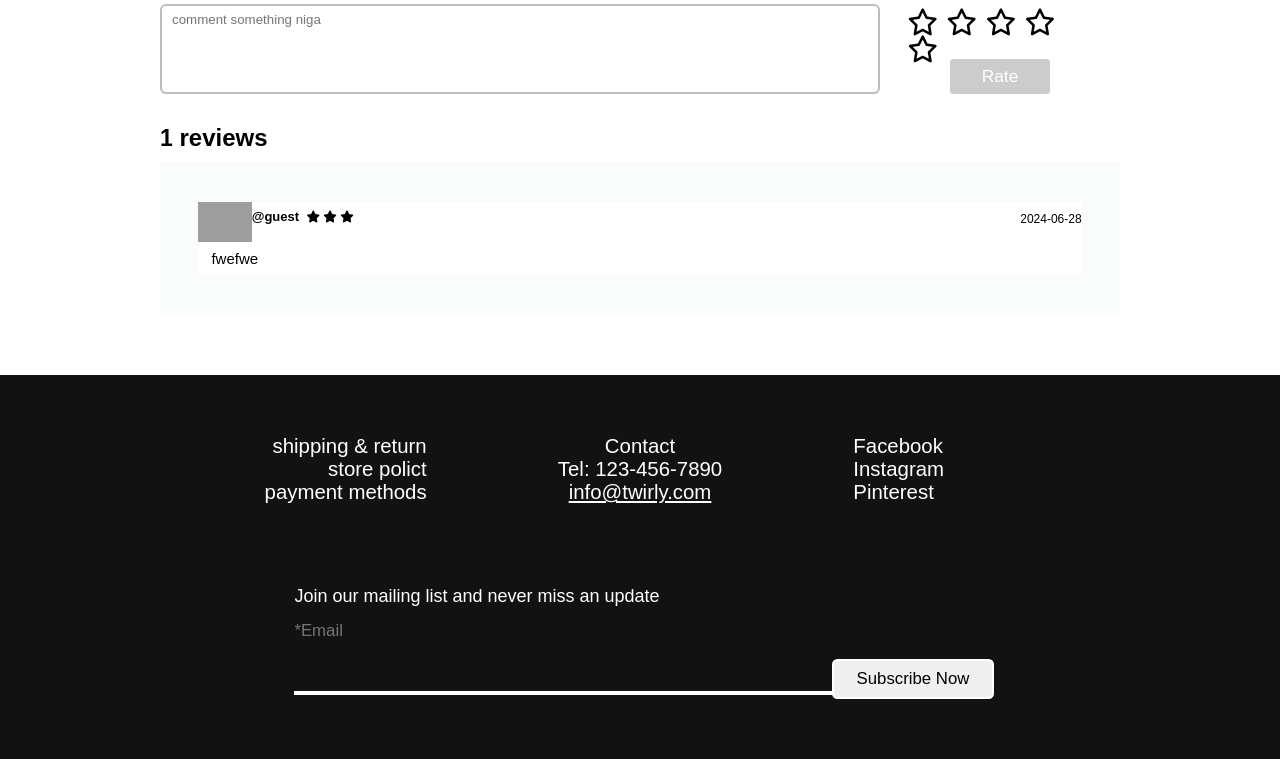
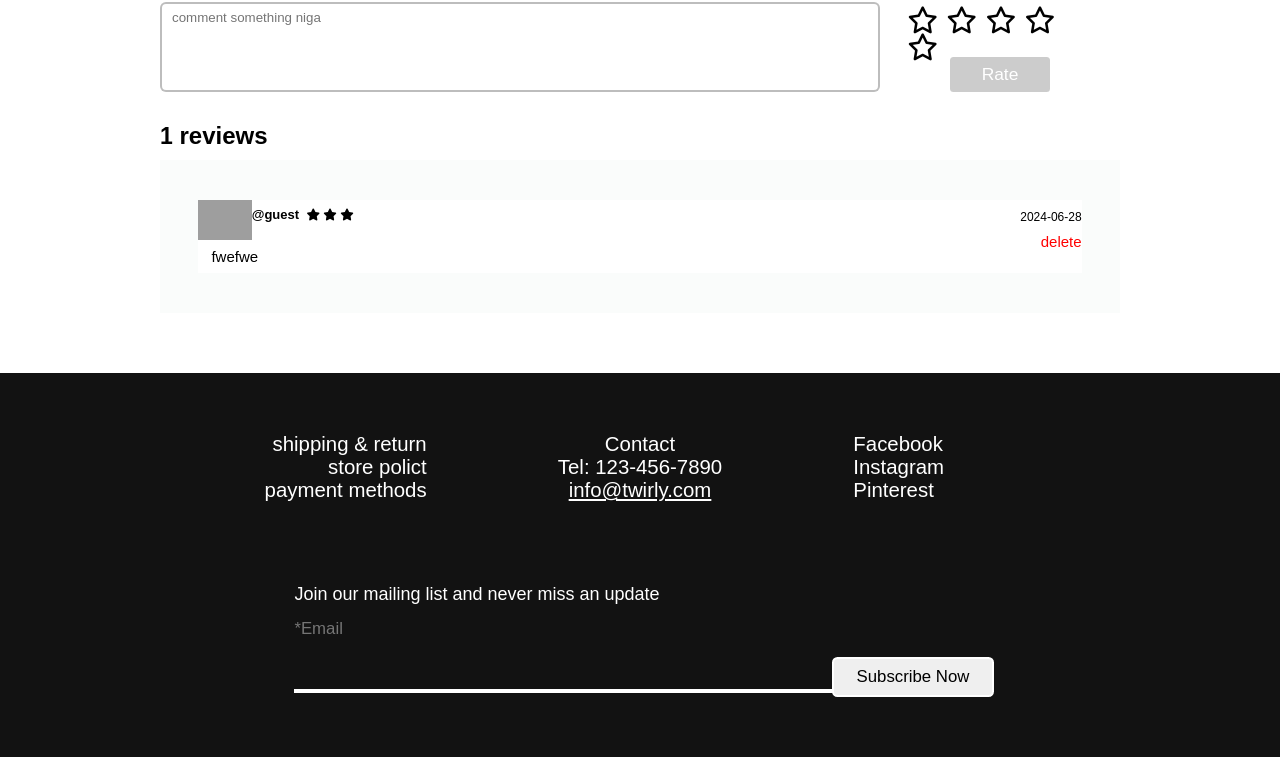
Before and after one commit to longiniii/funky-printed-bags, a Flask app: page /product/9 in a window 1280 px wide. Shown: the part 838-1597 px from the top of the page. Run offline with Flask 3, Linux system fonts and the light colour scheme; a user stored in the database is signed in; some web fonts are replaced; grey boxes are pictures that could not be loaded.

Commit message:
add deleting reviews, top rated products

```diff
--- a/routes.py
+++ b/routes.py
@@ -9,17 +9,21 @@ from datetime import datetime
 
 @app.context_processor
 def global_variable():
-    products = Product.query.all()
+    top_rated_products = Product.query.all()
+    n = len(top_rated_products)
+    for i in range(n - 1):
+        for j in range(0, n - i - 1):
+            if get_products_average_rating(top_rated_products[j]) < get_products_average_rating(top_rated_products[j + 1]):
+                top_rated_products[j], top_rated_products[j + 1] = top_rated_products[j + 1], top_rated_products[j]
+
     carts = Cart.query.all()
-    search_term = request.args.get("search")
-    if search_term != None:
-        products = Product.query.filter(Product.name.contains(search_term.strip().lower()))
-    return dict(products=products,cart=carts)
+    return dict(top_rated_products=top_rated_products[:10],cart=carts)
 
 
 @app.route("/")
 def index():
-    return render_template("index.html")
+    products = Product.query.all()
+    return render_template("index.html", products=products)
 
 
 @app.route("/post-a-product", methods=["GET", "POST"])
@@ -27,7 +31,6 @@ def index():
 def post_a_product():
     if current_user.role != 'admin':
         return redirect("/")
-
     product_posting_form = PostingProduct()
     if product_posting_form.validate_on_submit():
         colors = product_posting_form.colors.data.split(' ')
@@ -61,11 +64,24 @@ def post_a_product():
     return render_template("post-a-product.html", product_posting_form=product_posting_form)
 
 
+def get_products_average_rating(product):
+    average_rating = 0
+    length = 0
+    for review in product.reviews:
+        average_rating += review.rating
+        length += 1
+    if length != 0:
+        average_rating = average_rating / length
+    return average_rating
+
+
 @app.route("/product/<product_id>", methods=["GET", "POST"])
 @login_required
 def product_details(product_id):
+    products = Product.query.all()
     product = Product.query.get(product_id)
     rating_form = RatingForm()
+    average_rating = get_products_average_rating(product)
     if rating_form.validate_on_submit():
         product = Product.query.get(product_id)
         user = User.query.get(current_user.id)
@@ -80,7 +96,7 @@ def product_details(product_id):
                             user = user,)
         db.session.add(new_review)
         db.session.commit()
-    return render_template("product.html", product=product, rating_form=rating_form)
+    return render_template("product.html", products=products, product=product, average_rating=str(average_rating)[:3], rating_form=rating_form)
 
 
 @app.route("/delete-product/<product_id>")
@@ -234,3 +250,14 @@ def add_to_cart():
     db.session.add(new_cart_product)
     db.session.commit()
     return 'the product has been added, slay!'
+
+@app.route("/api/delete-review/<user_id>/<review_id>", methods=["DELETE"])
+@login_required
+def delete_review(user_id, review_id):
+    if current_user.id == user_id or current_user.role == "admin":
+        print(review_id)
+        theReviewToBeDeleted = Review.query.get(review_id)
+        db.session.delete(theReviewToBeDeleted)
+        db.session.commit()
+        return "the review has been deleted"
+    return "current user can't delete the review"
--- a/static/product.js
+++ b/static/product.js
@@ -6,6 +6,7 @@ let addToCart = document.getElementById("add-to-cart")
 let remove = document.getElementById('remove')
 let ratingLabel = document.querySelectorAll(".rating-label")
 let ratingSubmitButton = document.querySelectorAll(".rate")[0]
+let deleteReview = document.querySelectorAll(".delete-review")
 
 let cartSlider = document.getElementById('cart-slider')
 
@@ -90,3 +91,17 @@ ratingLabel.forEach(item => {
         });
     })
 });
+
+deleteReview.forEach(item => {
+    item.addEventListener("click", function() {
+        let userId = item.getAttribute("userId")
+        let reviewId = item.getAttribute("reviewId")
+        fetch(`/api/delete-review/${userId}/${reviewId}`, {
+            method: "delete"
+        })
+        .then(res => res.text())
+        .then(data => {
+            item.parentElement.style.display = "none"
+        })
+    })
+});
--- a/static/style.css
+++ b/static/style.css
@@ -1097,10 +1097,17 @@ html {
 }
 #product-information #about-the-product #price-and-more {
   flex: 1;
+  position: relative;
 }
 #product-information #about-the-product #price-and-more h1 {
   padding-left: 38px;
-  font-size: 3.6rem;
+  font-size: 3.4rem;
+}
+#product-information #about-the-product #price-and-more #rating {
+  position: absolute;
+  right: 10px;
+  top: 14px;
+  font-size: 21px;
 }
 #product-information #about-the-product #price-and-more p {
   padding-left: 38px;
@@ -1365,7 +1372,9 @@ html {
      object-fit: cover;
 }
 #product-information #product-comment-and-rating-section #review-section .review-and-rating .image-username-and-rating .username-and-rating {
+  flex: 1;
   padding-top: 7px;
+  position: relative;
 }
 #product-information #product-comment-and-rating-section #review-section .review-and-rating .image-username-and-rating .username-and-rating .username {
   display: inline-block;
@@ -1373,19 +1382,28 @@ html {
   font-weight: 700;
 }
 #product-information #product-comment-and-rating-section #review-section .review-and-rating .image-username-and-rating .username-and-rating .rating {
+  display: inline-block;
   padding-left: 4px;
-  display: inline-block;
+}
+#product-information #product-comment-and-rating-section #review-section .review-and-rating .image-username-and-rating .username-and-rating .date {
+  position: absolute;
+  right: 0;
+  top: 10px;
 }
 #product-information #product-comment-and-rating-section #review-section .review-and-rating .review {
+  width: 91%;
   padding-left: 13px;
   font-size: 15px;
   padding-top: 5px;
   padding-bottom: 8px;
 }
-#product-information #product-comment-and-rating-section #review-section .review-and-rating .date {
-  position: absolute;
-  right: 0;
-  top: 10px;
+#product-information #product-comment-and-rating-section #review-section .review-and-rating .delete-review {
+  position: absolute;
+  right: 0px;
+  top: 33px;
+  color: red;
+  font-size: 15px;
+  cursor: pointer;
 }
 
 #log-in {
--- a/static/style.scss
+++ b/static/style.scss
@@ -1099,9 +1099,16 @@ html {
         }
         #price-and-more {
             flex: 1;
+            position: relative;
             h1 {
                 padding-left: 38px;
-                font-size: 3.6rem;
+                font-size: 3.4rem;
+            }
+            #rating {
+                position: absolute;
+                right: 10px;
+                top: 14px;
+                font-size: 21px;
             }
             p {
                 padding-left: 38px;
@@ -1365,28 +1372,39 @@ html {
                         }
                     }
                     .username-and-rating {
+                        flex: 1;
                         padding-top: 7px;
+                        position: relative;
                         .username {
                             display: inline-block;
                             font-size: 13px;
                             font-weight: 700;
                         }
                         .rating {
+                            display: inline-block;
                             padding-left: 4px;
-                            display: inline-block;
                         }
+                        .date {
+                            position: absolute;
+                            right: 0;
+                            top: 10px;
+                        }
                     }
                 }
                 .review {
+                    width: 91%;
                     padding-left: 13px;
                     font-size: 15px;
                     padding-top: 5px;
                     padding-bottom: 8px;
                 }
-                .date {
+                .delete-review {
                     position: absolute;
-                    right: 0;
-                    top: 10px;
+                    right: 0px;
+                    top: 33px;
+                    color: red;
+                    font-size: 15px;
+                    cursor: pointer;
                 }
             }
         }
--- a/templates/header.html
+++ b/templates/header.html
@@ -27,7 +27,7 @@
         <input id="item-search" type="search" placeholder="search..." >
         <div id="nav-product-search-results">
             <h3>Trending products</h3>
-            {% for product in products %}
+            {% for product in top_rated_products %}
             <a href="/product/{{product['id']}}">
                 <div class="nav-search-product">
                     <div class="nav-search-product-image">
--- a/templates/product.html
+++ b/templates/product.html
@@ -52,6 +52,7 @@
         </div>
         <div id="price-and-more">
             <h1>{{product['name']}}</h1>
+            <div id="rating">{{average_rating}}<i class="fa-solid fa-star"></i></div>
             <div id="description">
                 <p>I'm a product description. I'm a great place to add more details about your product such as sizing, material, care instructions and cleaning instructions.</p>
             </div>
@@ -114,6 +115,8 @@
                             <i class="fa-solid fa-star"></i>
                             {% endfor %}
                         </p>
+                        {% set date = (review['date'] | string).split(" ")[0] %}
+                        <p class="date">{{date}}</p>
                     </div>
                 </div>
                 {% if review['review'] != None %}
@@ -121,8 +124,9 @@
                     {{ review['review']}}
                 </p>
                 {% endif %}
-                {% set date = (review['date'] | string).split(" ")[0] %}
-                <p class="date">{{date}}</p>
+                {% if current_user.id == review['user'].id or current_user.role == "admin" %}
+                <p reviewId="{{review['id']}}" userId="{{review['user'].id}}" class="delete-review">delete</p>
+                {% endif %}
             </div>
             {% endfor %}
         </div>
```
Also changed, not shown: init_db.py (+10 -0 lines), instance/myDataBase.db, 1 other file.
